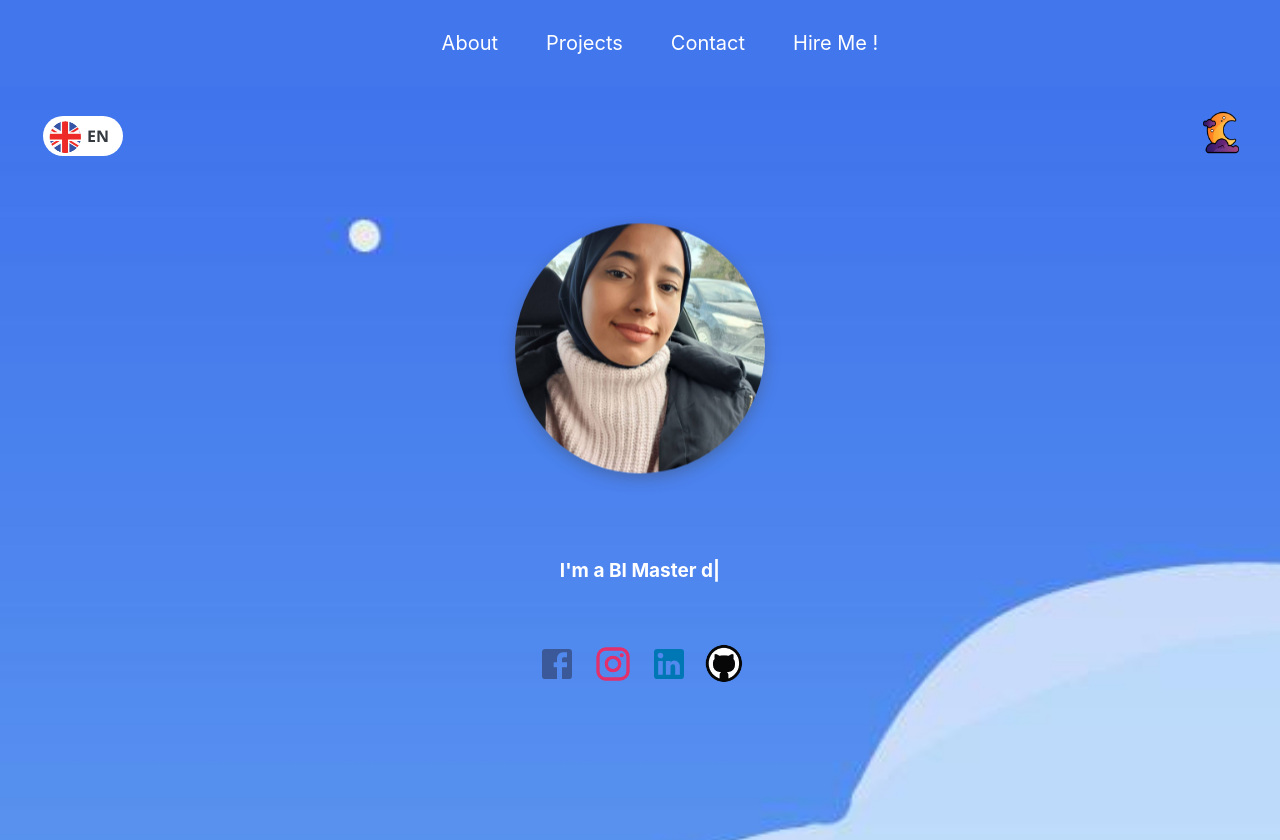
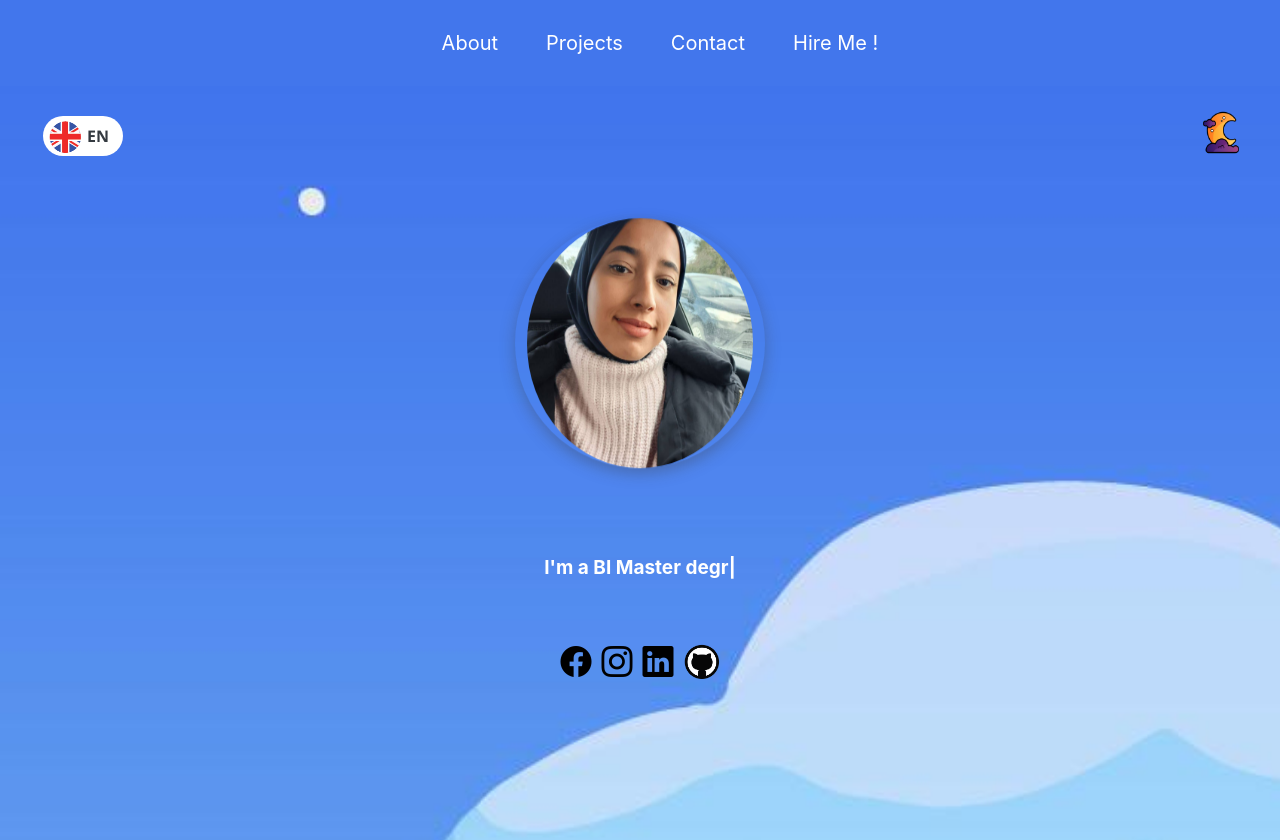
Before and after one commit to oumaimasami/portfolio, a React (Create React App) app: page / in a window 1280 px wide. Shown: the top 840 px of the page. Built offline with nearby package versions, Linux system fonts and the light colour scheme.

Commit message:
icons update

```diff
--- a/package.json
+++ b/package.json
@@ -4,8 +4,6 @@
   "private": true,
   "dependencies": {
     "@emailjs/browser": "^3.10.0",
-    "@material-ui/core": "^4.12.4",
-    "@material-ui/icons": "^4.11.3",
     "@testing-library/jest-dom": "^5.16.4",
     "@testing-library/react": "^13.3.0",
     "@testing-library/user-event": "^13.5.0",
--- a/public/index.html
+++ b/public/index.html
@@ -4,6 +4,12 @@
     <meta charset="utf-8" />
     <link rel="icon" href="%PUBLIC_URL%/os.png" />
     <link href="https://fonts.googleapis.com/css2?family=Dancing+Script&display=swap" rel="stylesheet">
+    <link href="https://cdn.jsdelivr.net/npm/bootstrap@5.1.3/dist/css/bootstrap.min.css" rel="stylesheet" integrity="sha384-1BmE4kWBq78iYhFldvKuhfTAU6auU8tT94WrHftjDbrCEXSU1oBoqyl2QvZ6jIW3" crossorigin="anonymous">
+    <link
+    href="https://cdn.jsdelivr.net/npm/bootstrap-icons/font/bootstrap-icons.css"
+    rel="stylesheet"
+  />
+  <link href="https://fonts.googleapis.com/css2?family=Satisfy&display=swap" rel="stylesheet">
     <meta name="viewport" content="width=device-width, initial-scale=1" />
     <meta name="theme-color" content="#000000" />
     <meta
--- a/src/App.js
+++ b/src/App.js
@@ -71,7 +71,6 @@ function App() {
       <Header english={english} light={light} />
       <About english={english} />
       <Projects english={english} light={light} />
-      <Cantact english={english} />
       <HireMe english={english} />
       <Footer light={light} />
     </div>
--- a/src/components/Cantact.js
+++ b/src/components/Cantact.js
@@ -1,13 +1,6 @@
 import React, { useRef } from "react";
 import emailjs from "@emailjs/browser";
 import "./cantact.css";
-import PersonPinIcon from "@material-ui/icons/PersonPin";
-import EmailSharpIcon from "@material-ui/icons/EmailSharp";
-import PhoneSharpIcon from "@material-ui/icons/PhoneSharp";
-import LinkedInIcon from "@material-ui/icons/LinkedIn";
-import FacebookIcon from "@material-ui/icons/Facebook";
-import InstagramIcon from "@material-ui/icons/Instagram";
-import GitHubIcon from "@material-ui/icons/GitHub";
 import { ToastContainer, toast } from "react-toastify";
 import "react-toastify/dist/ReactToastify.css";
 export default function Cantact({ english }) {
@@ -118,10 +111,6 @@ export default function Cantact({ english }) {
             <h2 className="mt-5 mx-5 ">Contactez moi</h2>
           )}
           <div className="row">
-            <PersonPinIcon
-              style={{ fontSize: "55px" }}
-              className="ml-4 mt-5 col-2"
-            />
             <div className="text-cantact col-7 mt-2 pt-5">
               {english ? (
                 <span className="bold">Adress : </span>
@@ -132,19 +121,11 @@ export default function Cantact({ english }) {
             </div>
           </div>
           <div className="row">
-            <EmailSharpIcon
-              style={{ fontSize: "42px" }}
-              className="ml-4 mt-4 pt-3 col-2"
-            />
             <div className="text-cantact col-6 mt-4 pt-3">
               <span className="bold">Email : </span>samioumaima433@gmail.com
             </div>
           </div>
           <div className="row">
-            <PhoneSharpIcon
-              style={{ fontSize: "42px" }}
-              className="ml-4 mt-4 pt-3 col-2"
-            />
             <div className="text-cantact col-7 mt-4 pt-3">
               {english ? (
                 <span className="bold">Phone : </span>
@@ -154,35 +135,6 @@ export default function Cantact({ english }) {
               +216 90442724
             </div>
           </div>
-          <div className="row justify-content-center cantact-end">
-            <a href="https://www.facebook.com/oumaima.samiii" target="_blank">
-              <FacebookIcon
-                className="mx-2"
-                style={{ fontSize: "40px", color: "white" }}
-              />
-            </a>
-            <a href="https://www.instagram.com/oumaimasami_/" target="_blank">
-              <InstagramIcon
-                className="mx-2"
-                style={{ fontSize: "40px", color: "white" }}
-              />
-            </a>
-            <a
-              href="https://www.linkedin.com/in/oumaima-sami-568504187/"
-              target="_blank"
-            >
-              <LinkedInIcon
-                className="mx-2"
-                style={{ fontSize: "40px", color: "white" }}
-              />
-            </a>
-            <a href="https://github.com/oumaimasami" target="_blank">
-              <GitHubIcon
-                className="mx-2"
-                style={{ fontSize: "40px", color: "white" }}
-              />
-            </a>
-          </div>
         </div>
       </div>
     </div>
--- a/src/components/Footer.js
+++ b/src/components/Footer.js
@@ -1,37 +1,40 @@
 import React from "react";
 import "./Footer.css";
-import LinkedInIcon from "@material-ui/icons/LinkedIn";
-import FacebookIcon from "@material-ui/icons/Facebook";
-import InstagramIcon from "@material-ui/icons/Instagram";
 import git from "../images/git.png";
 export default function Footer({ light }) {
   return (
     <div className="footer container">
-      <div className="row mt-3 pt-3 justify-content-center">
-        <a href="https://www.facebook.com/oumaima.samiii" target="_blank">
-          <FacebookIcon
-            className="mx-2 icon"
-            style={{ fontSize: "40px", color: "#3b5998" }}
-          />
+      <div className="row mt-3 pt-3 justify-content-center text-center">
+        <div className="col justify-content-center">
+          <a
+            href="https://www.facebook.com/oumaima.samiii"
+            target="_blank"
+            rel="noreferrer"
+          >
+            <i className="bi bi-facebook icon-page"></i>
           </a>
-        <a href="https://www.instagram.com/oumaimasami_/" target="_blank">
-          <InstagramIcon
-            className="mx-2 icon"
-            style={{ fontSize: "40px", color: "#E1306C" }}
-          />
+          <a
+            href="https://www.instagram.com/oumaimasami_/"
+            target="_blank"
+            rel="noreferrer"
+          >
+            <i className="bi bi-instagram icon-page"></i>
           </a>
           <a
             href="https://www.linkedin.com/in/oumaima-sami-568504187/"
             target="_blank"
+            rel="noreferrer"
           >
-          <LinkedInIcon
-            className="mx-2 icon"
-            style={{ fontSize: "40px", color: "#0077B5" }}
-          />
+            <i className="bi bi-linkedin icon-page"></i>
           </a>
-        <a href="https://github.com/oumaimasami" target="_blank">
-          <img className="mx-2 git" src={git} />
+          <a
+            href="https://github.com/oumaimasami"
+            target="_blank"
+            rel="noreferrer"
+          >
+            <img className="git" src={git} alt="..." />
           </a>
+        </div>
       </div>
       {light ? (
         <h6 className="text-center text-light mt-5">
@@ -39,7 +42,7 @@ export default function Footer({ light }) {
         </h6>
       ) : (
         <h6 className="text-center text-dark mt-5">
-          © Copyright Oumaimasami 2022
+          © Copyright Oumaimasami 2025
         </h6>
       )}
     </div>
--- a/src/components/Header.js
+++ b/src/components/Header.js
@@ -2,9 +2,6 @@ import React from "react";
 import "./header.css";
 import Typed from "react-typed";
 import image from "../images/ouma.jpg";
-import LinkedInIcon from "@material-ui/icons/LinkedIn";
-import FacebookIcon from "@material-ui/icons/Facebook";
-import InstagramIcon from "@material-ui/icons/Instagram";
 import git from "../images/git.png";
 
 export default function Header({ light, english }) {
@@ -35,44 +32,37 @@ export default function Header({ light, english }) {
             loop
           />
         )}
-        <div className="row mt-3 pt-3 justify-content-center">
+        <div className="row mt-3 pt-3 justify-content-center text-center">
+          <div className="col justify-content-center">
             <a
               href="https://www.facebook.com/oumaima.samiii"
               target="_blank"
               rel="noreferrer"
             >
-            <FacebookIcon
-              className="mx-2 icon"
-              style={{ fontSize: "40px", color: "#3b5998" }}
-            />
+              <i className="bi bi-facebook icon-page"></i>
             </a>
             <a
               href="https://www.instagram.com/oumaimasami_/"
               target="_blank"
               rel="noreferrer"
             >
-            <InstagramIcon
-              className="mx-2 icon"
-              style={{ fontSize: "40px", color: "#E1306C" }}
-            />
+              <i className="bi bi-instagram icon-page"></i>
             </a>
             <a
               href="https://www.linkedin.com/in/oumaima-sami-568504187/"
               target="_blank"
               rel="noreferrer"
             >
-            <LinkedInIcon
-              className="mx-2 icon"
-              style={{ fontSize: "40px", color: "#0077B5" }}
-            />
+              <i className="bi bi-linkedin icon-page"></i>
             </a>
             <a
               href="https://github.com/oumaimasami"
               target="_blank"
               rel="noreferrer"
             >
-            <img className="mx-2 git" src={git} alt="..." />
+              <img className="git" src={git} alt="..." />
             </a>
+          </div>
         </div>
       </div>
     </div>
--- a/src/components/header.css
+++ b/src/components/header.css
@@ -69,5 +69,11 @@
   height: 45px;
 }
 .git {
-  width: 38px;
+  width: 36px;
+  margin-top: -13px;
 }
+.icon-page {
+  font-size: 31px;
+  color: black;
+  margin-right: 10px;
+}
```
Also changed, not shown: 27 other files (tests, documents, lock files or other folders). Lines whose indentation alone changed are shown as unchanged.
